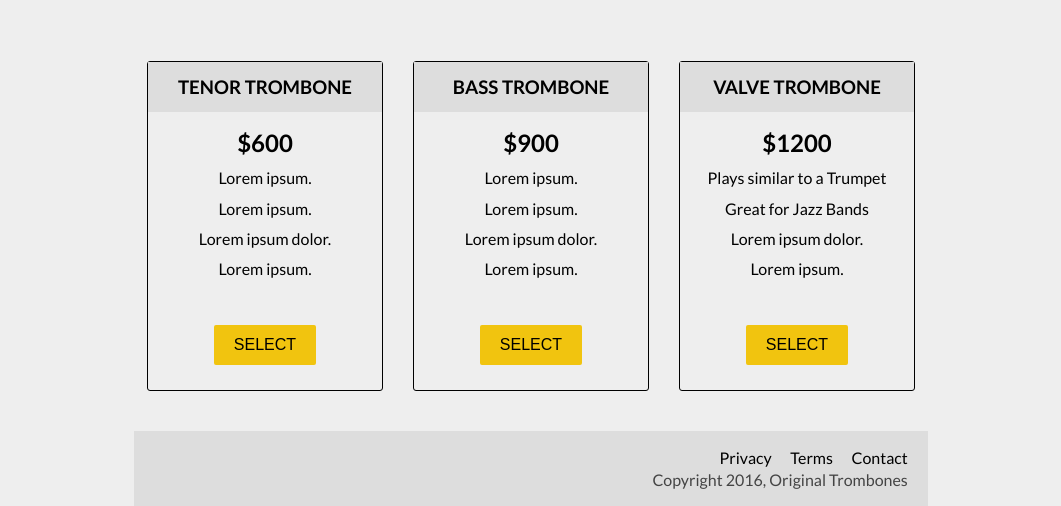
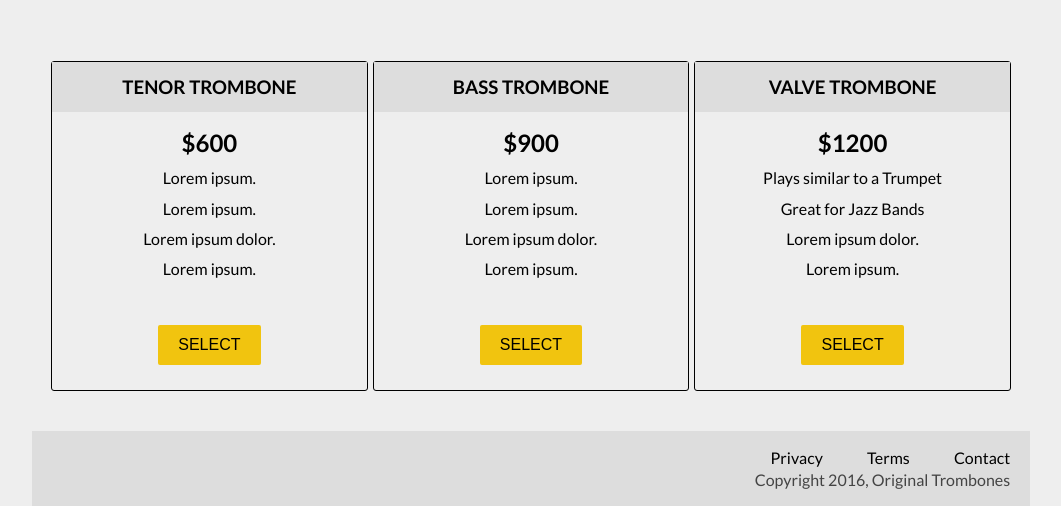
Before and after one commit to Mohamed-Waled/Product-Landing-Page, a plain HTML site: page index.html in a window 1280 px wide. Shown: the part 1073-1579 px from the top of the page, without its empty margins (109-1170 px from the left). Drawn offline with Linux system fonts and the light colour scheme.

Commit message:
updated project with a fully responsive layout

```diff
--- a/styles.css
+++ b/styles.css
@@ -124,7 +124,7 @@ body {
 }
 
 #pricing {
-  width: 60%;
+  width: 75%;
   height: 330px;
   margin: 2.5rem auto;
   display: flex;
@@ -132,7 +132,7 @@ body {
 }
 
 .price {
-  width: calc((100% / 3) - 20px);
+  width: 33%;
   display: flex;
   flex-direction: column;
   align-items: center;
@@ -177,7 +177,7 @@ button:hover {
 }
 
 footer {
-  width: 62%;
+  width: 78%;
   height: 75px;
   background-color: #ddd;
   margin: auto;
```
